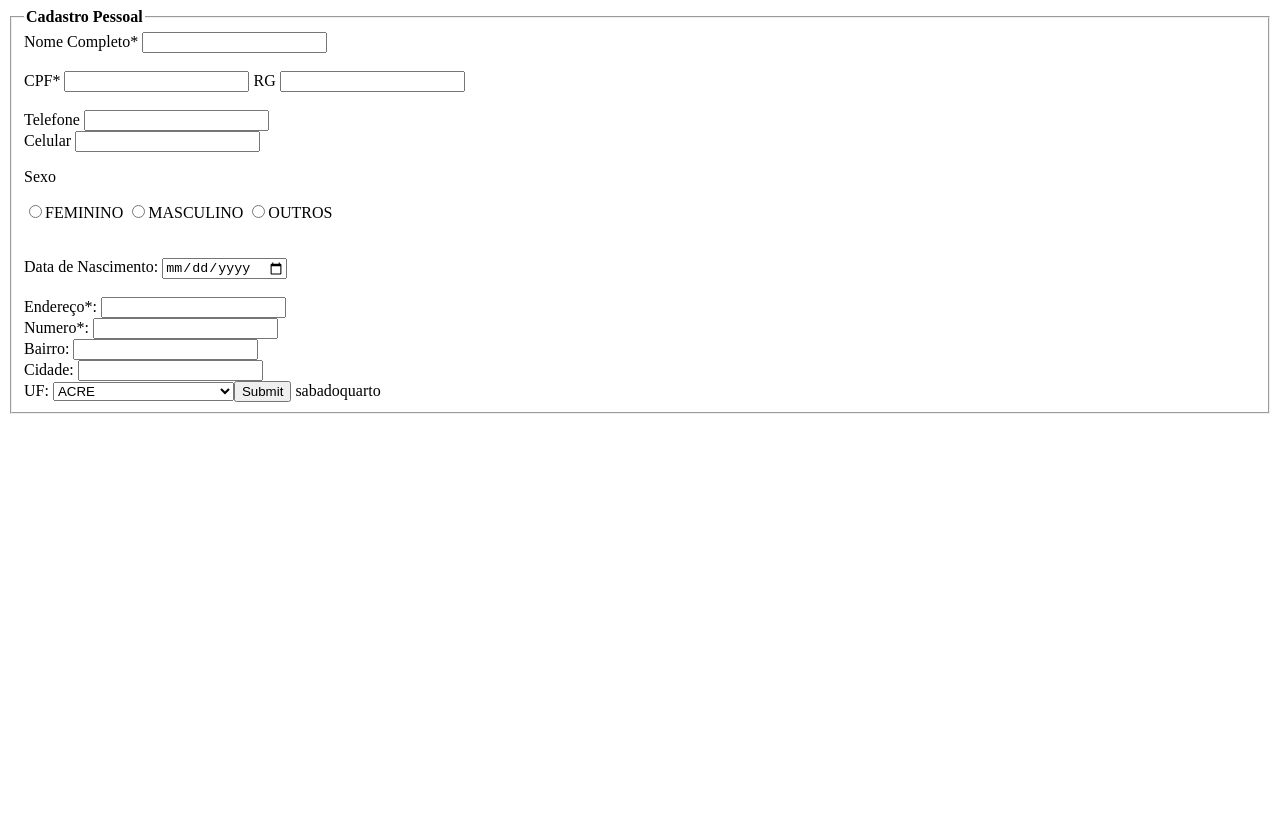
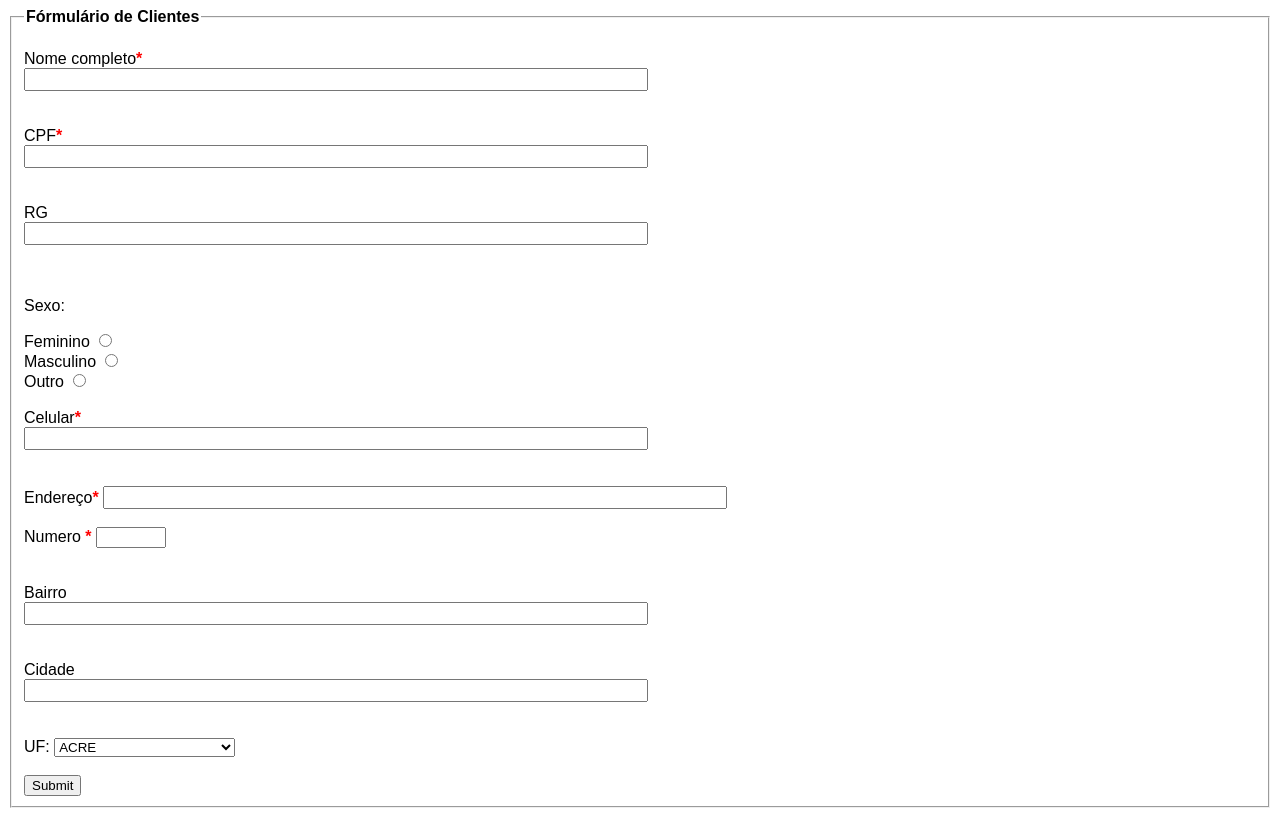
Before and after one commit to rogtavares/projetoitaufinal, a plain HTML site: page index.html in a window 1280 px wide. Drawn offline with Linux system fonts and the light colour scheme.

Commit message:
sadadotarde

```diff
--- a/index.html
+++ b/index.html
@@ -1,3 +1,4 @@
+
 <!DOCTYPE html>
 <html lang="pt-br">
 <head>
@@ -5,90 +6,82 @@
     <meta http-equiv="X-UA-Compatible" content="IE=edge">
     <meta name="viewport" content="width=device-width, initial-scale=1.0">
     <title>Formulario RT</title>
+    <style>
+        body{
+            font-family: Arial, Helvetica, sans-serif;
+        }
+        .inputBox{
+            position: relative;
+        }
+        .inputUser{
+            font-size: 15px;
+            width: 50%;
+            letter-spacing: 2px;
+
+          </style>
 </head>
 <body>
     <div class="box">
         <form action="">
             <fieldset>
-             <legend><b> Cadastro Pessoal</b> </legend>
-             <div class="inputBox">
-                  <label for="Nome"></label>Nome Completo*</label>
-                 <input type="text" name="nome"id="nome"class="inputUser"required>
-
-                <br>
-                <br>
-                <div class="inputBox">
-                    <label for="nome"></label> CPF*</label>
-          <input type="text" id="CPF*" name="CPF*" pattern="[0-9]{3}.[0-9]{3}.[0-9]{3}-[0-9]{2}" required
-
-
-
-     <div class="inputBox">
-                  <label for="nome"></label>  RG</label>
-         <input type="text" id="RG" name="RG" pattern="00.000.000">
-            <br>
-        <br>
-
-   </div>
-
-    <div class="inputBox">
-                  <label for="nome"></label>  Telefone</label>
-         <input type="number" id="Telefone" name="Telefone" pattern=""([0-9]{2})-[0-9]{4}-[0-9]{4}">
+                <legend><b>Fórmulário de Clientes</b></legend>
                 <br>
 
                 <div class="inputBox">
-                  <label for="nome"></label>  Celular</label>
-         <input type="number" id="Celular*" name="Celular*" pattern="([0-9]{2})-[0-9]{4}-[0-9]{4}" required
-
-
-            <br>
-
-
-            <p>Sexo</p>
-            <input type="radio" id=Feminino name="genero" valor "FEMININO" required
-            <label for="feminino">FEMININO</label>
-
-             <input type="radio" id=Masculino name="genero" valor "MASCULINO" required
-            <label for="Masculino">MASCULINO</label>
-
-            <input type="radio" id=Outros name="genero" valor "OUTROS" required
-            <label for="outros">OUTROS</label>
-            <br>
-            <br>
-            <br>
-
-
-
-        </div class="inputBox">
-         <label for="Data_nascimento"> </b>Data de Nascimento:</b></label>
-            <input type="date"nome="Data_nascimento" id="Data_nascimento" class="imputuse"required
-            <label for="Data_nascimento":</Ano de Nascimento:>
-
-
-          <br>
-          <br>
-     <!-- Dados de Endereco -->
-  	<td><label for="Endereco">Endereço*: </label>
-       <input type="text" id="Endereco" name="Endereço"class="inputUser"required>
-       <div class="inputBox">
-
-        <label for="number">Numero*: </label>
-  	<input type="number" id="Numero" name="number"  class="inputUser"required>
-
+                    <label for="nome">Nome completo<span style="color:red"><strong>*</strong></span></label><br>
+                    <input type="text" name="nome" id="nome" class="inputUser" required>
+                </div>
+                <br><br>
 
                 <div class="inputBox">
-        <label for="Bairro">Bairro: </label>
-            <input type="text" id="Bairro" name="Bairro"
+                    <label for="CPF"></label>CPF<span style="color:red"><strong>*</strong></span></label><br>
+                    <input type="text" id="CPF*" name="CPF*" pattern="[0-9]{3}.[0-9]{3}.[0-9]{3}-[0-9]{2}" class="inputUser" required>
+                </div>
+                <br><br>
+
                 <div class="inputBox">
+                    <label for="RG"></label>RG</label><br>
+                    <input type="text" id="RG" name="RG" pattern="[0-9]{2}.[0-9]{3}.[0-9]{3}-[0-9]{1}" class="inputUser">
+                </div>
+                <br><br>
 
+                <p>Sexo:</p>
+                <label for="feminino">Feminino</label>
+                <input type="radio" id="feminino" name="genero" value="feminino">
+                <br>
+                <label for="masculino">Masculino</label>
+                <input type="radio" id="masculino" name="genero" value="masculino">
+                <br>
+                <label for="outro">Outro</label>
+                <input type="radio" id="outro" name="genero" value="outro">
+                <br><br>
+
+                <div class="inputBox">
+                    <label for="email">Celular<span style="color:red"><strong>*</strong></span></label><br>
+                    <input type="text" name="celular" id="celular" class="inputUser" required>
                 </div>
+                <br><br>
 
-            <td><label for="Cidade">Cidade: </label>
-                <input type="text" id="Endereco" name="Endereço"class="inputUser"required>
                 <div class="inputBox">
+                    <label for="endereco">Endereço<span style="color:red"><strong>*</strong></span></label>
+                    <input type="text" name="endereco" id="endereco" class="inputUser" required>
+                    <br><br>
+                    <label for="numero">Numero <span style="color:red"><strong>*</strong></span></label>
+                    <input type="text" name="numero" id="numero" style="width: 5%;" required>
+                </div>
+                <br><br>
 
+                <div class="inputBox">
+                    <label for="bairro">Bairro</label><br>
+                    <input type="text" name="bairro" id="bairro" class="inputUser">
+                </div>
+                <br><br>
 
-
+                <div class="inputBox">
+                    <label for="cidade">Cidade</label><br>
+                    <input type="text" name="cidade" id="cidade" class="inputUser">
+                </div>
+                <br><br>
 
                 <label for="Num">UF:</label>
                 <select name="UF" id="UF">
@@ -119,22 +112,10 @@
                     <option value="SP">SAO PAULO</option>
                     <option value="SE">SERGIPE</option>
                     <option value="TO">TOCANTINS</option>
-            >
-    <tr> <br>
-     div
->
-  <th><label for="Aviso">Aviso: * campos obrigatórios</label><br><br></th>
-  </tr>
-  <tr><div></div>
-     <div class="inputBox">
-
+                </select>
+                <br><br>
+                <input type="submit" name="submit" id="submit">
+            </fieldset>
+        </form>
     </div>
-<br>
-  </tr>
-</form>
-</table>
-  <div class="inputBox"></div>
-<input type="submit" value="Submit"></td>
-  </tr>
-
-sabadoquarto
+</body>
```
Lines whose indentation alone changed are shown as unchanged.
